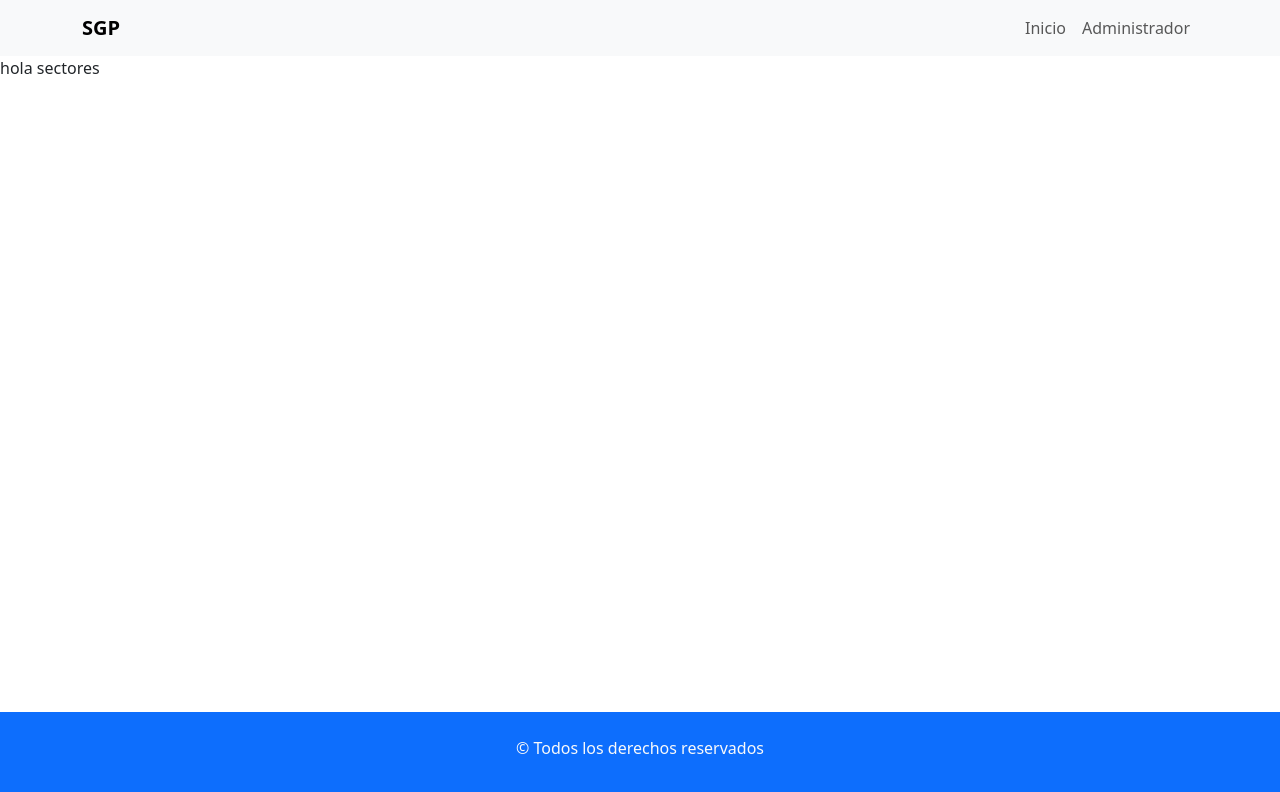
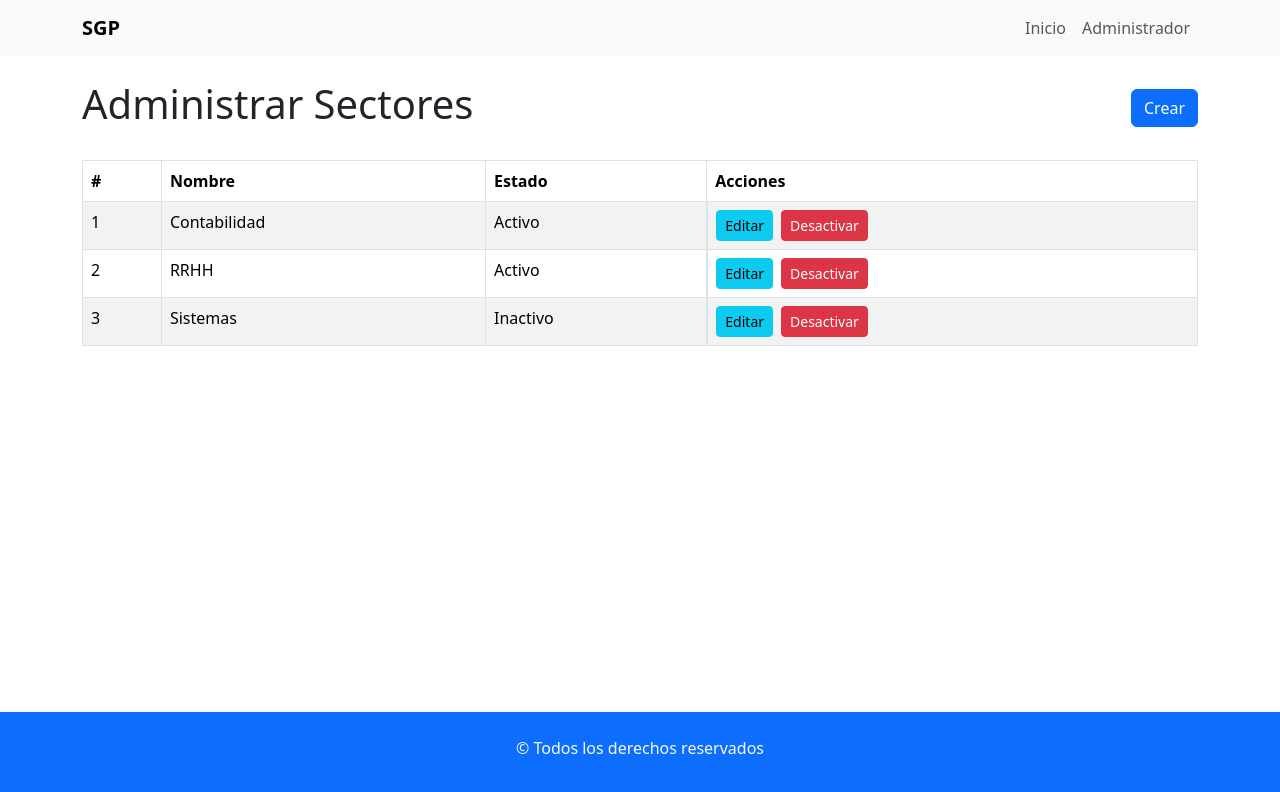
Before and after one commit to pablofranciscogomezrivera/adminRecTFI, a React app in the folder frontend/: page /configuracion/sectores in a window 1280 px wide. Shown: the top 792 px of the page. Built offline with nearby package versions, Linux system fonts and the light colour scheme; the HTML template or start-up script is replaced by a standard one.

Commit message:
feat: implementa la funcionalidad para gestionar sectores y agrega formulario de creación

```diff
--- a/frontend/src/App.jsx
+++ b/frontend/src/App.jsx
@@ -5,6 +5,7 @@ import Menu from "./components/shared/Menu";
 import Footer from "./components/shared/Footer";
 import Configuracion from "./components/pages/Configuracion";
 import Sectores from "./components/pages/configuraciones/Sectores";
+import FormularioSector from "./components/pages/configuraciones/FormularioSector";
 
 function App() {
   return (
@@ -20,6 +21,7 @@ function App() {
             />
             <Route path="/configuracion" element={<Configuracion></Configuracion>}/>
             <Route path="configuracion/sectores" element={<Sectores></Sectores>}/>
+            <Route path="configuracion/crear" element={<FormularioSector></FormularioSector>}/>
           </Routes>
         </main>
 
--- /dev/null
+++ b/frontend/src/components/pages/configuraciones/FormularioSector.jsx
@@ -0,0 +1,11 @@
+import React from 'react';
+
+const FormularioSector = () => {
+    return (
+        <div>
+            goli
+        </div>
+    );
+};
+
+export default FormularioSector;
--- a/frontend/src/components/pages/configuraciones/Sectores.jsx
+++ b/frontend/src/components/pages/configuraciones/Sectores.jsx
@@ -1,10 +1,97 @@
+import { useEffect, useState } from "react";
+import { Table, Button } from "react-bootstrap";
+import { Link } from "react-router";
 
 const Sectores = () => {
-    return (
-        <div>
-            hola sectores
-        </div>
+  const [sectores, setSectores] = useState([]);
+  const [mostrarFormulario, setMostrarFormulario] = useState(false);
+  useEffect(() => {
+    // Simulación de GET /api/sectores
+    setSectores([
+      { id: 1, nombre: "Contabilidad", estaActivo: true },
+      { id: 2, nombre: "RRHH", estaActivo: true },
+      { id: 3, nombre: "Sistemas", estaActivo: false },
+    ]);
+  }, []);
+
+  const crearSector = (nuevoSector) => {
+    // le voy agregar un id
+    nuevoSector.id = crypto.randomUUID();
+    nuevoSector.estaActivo = true;
+    setSectores([...sectores, nuevoSector]);
+  };
+
+  const editarSector = (idSector, sectorEditar) => {
+    // buscar el objeto dentro del array que tiene tal id, y actualizar sus valores
+    const sectoresEditados = sectores.map((itemSector) => {
+      //buscar el objeto a editar
+      if (itemSector.id === idSector) {
+        return {
+          ...itemSector,
+          ...sectorEditar,
+        };
+      }
+      return itemSector;
+    });
+    setServicios(sectoresEditados);
+  };
+
+  const desactivarSector = (idSector) => {
+    const listaSectores = sectores.map((itemSector) =>
+      itemSector.id === idSector
+        ? { ...itemSector, estaActivo: false }
+        : itemSector
     );
+    setSectores(listaSectores);
+  };
+
+  return (
+    <main className="container my-4">
+      <div className="d-flex justify-content-between align-items-center">
+        <h1>Administrar Sectores</h1>
+         <Link className="btn btn-primary" to={'/configuracion/crear'}>Crear</Link>
+      </div>
+      <Table striped bordered hover className="mt-4">
+        <thead>
+          <tr>
+            <th>#</th>
+            <th>Nombre</th>
+            <th>Estado</th>
+            <th>Acciones</th>
+          </tr>
+        </thead>
+
+        <tbody>
+          {sectores.map((sector) => (
+            <tr key={sector.id}>
+              <td>{sector.id}</td>
+              <td>{sector.nombre}</td>
+              <td>{sector.estaActivo ? "Activo" : "Inactivo"}</td>
+              <td className="d-flex gap-2">
+                <Button
+                  variant="info"
+                  size="sm"
+                  onClick={() => {
+                    setMostrarFormulario(true);
+                  }}
+                >
+                  Editar
+                </Button>
+
+                <Button
+                  variant="danger"
+                  size="sm"
+                  onClick={() => desactivarSector(sector.id)}
+                >
+                  Desactivar
+                </Button>
+              </td>
+            </tr>
+          ))}
+        </tbody>
+      </Table>
+    </main>
+  );
 };
 
 export default Sectores;
```
